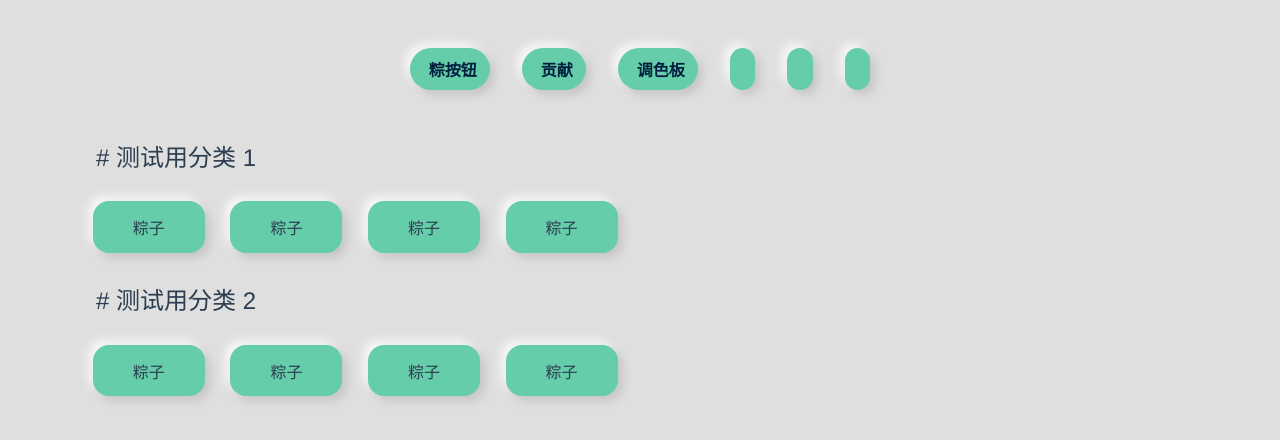
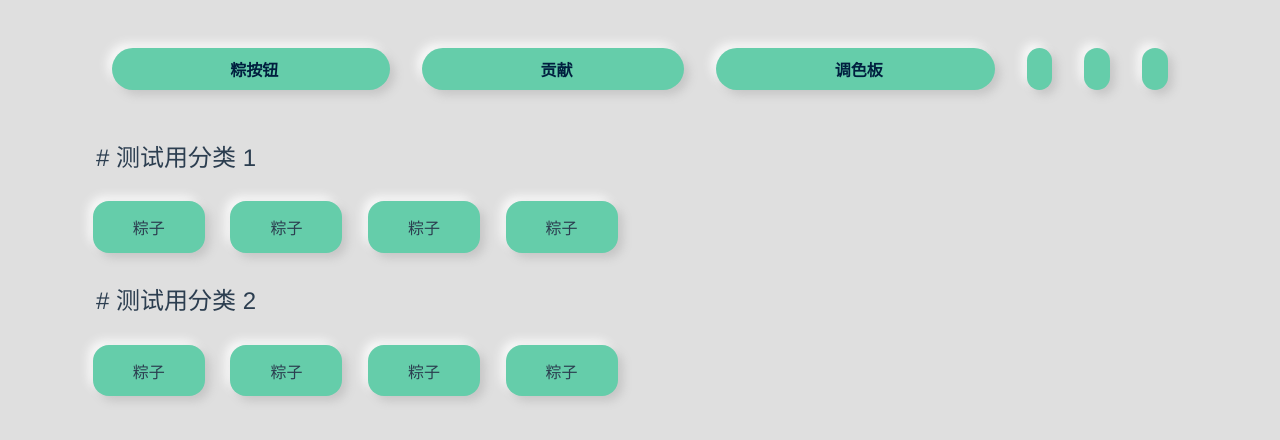
Before and after one commit to Rushia-cn/Rushia-button, a Vue app: page / in a window 1280 px wide. Shown: the top 440 px of the page. Built offline with nearby package versions, Linux system fonts and the light colour scheme.

Commit message:
Edit Nav.vue

```diff
--- a/src/App.vue
+++ b/src/App.vue
@@ -31,7 +31,7 @@
           { 'icon': 'bg-colors', 'name': { 'en': 'Color Pallet', 'zh': '调色板' }, 'to': '/#/color' },
           { 'icon': 'youtube', 'name': { 'en': '' }, 'to': 'https://www.youtube.com/channel/UCl_gCybOJRIgOXw6Qb4qJzQ' },
           { 'icon': 'twitter', 'name': { 'en': '' }, 'to': 'https://twitter.com/uruharushia' },
-          { 'icon': 'github', 'name': { 'en': '' }, 'to': 'https://github.com/GeorgeMiao219/Rushia-button' },
+          { 'icon': 'github', 'name': { 'en': '' }, 'to': 'https://github.com/Rushia-cn/Rushia-button' },
         ]
       }
     },
--- a/src/components/Nav.vue
+++ b/src/components/Nav.vue
@@ -1,6 +1,6 @@
 <template>
     <div class="btn-wrapper">
-        <div class="nav-btn" v-for="(route, index) in routes" :key="index" :title="route.name" @click="window.location = route.to">
+        <div class="nav-btn" :class="{grow: localized(route.name)}" v-for="(route, index) in routes" :key="index" :title="route.name" @click="window.location = route.to">
             <Icon class="icon" :type="route.icon" :href="route.to"/>
             <a :name="route.name.en">{{localized(route.name)}}</a>
         </div>
@@ -47,7 +47,11 @@
         display: flex;
         flex-direction: row;
         justify-content: center;
-        flex-grow: 0;
+        flex-grow: 1;
+    }
+
+    .grow {
+        flex-grow: 1000;
     }
 
     .nav-btn a:not([name=""]) {
```
